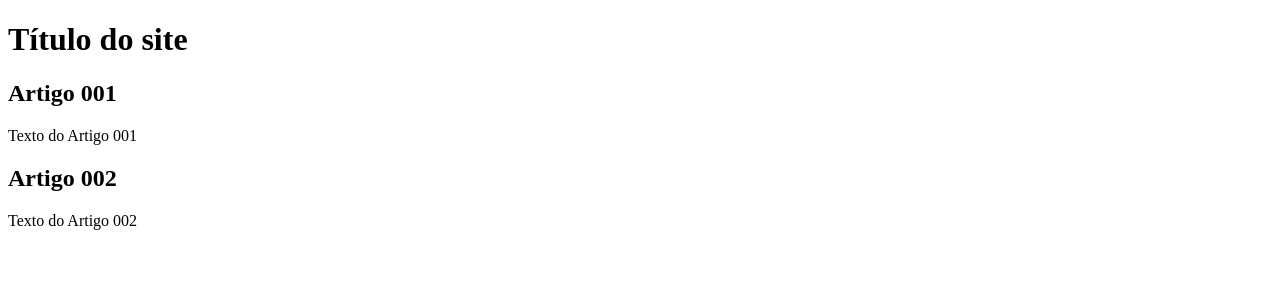
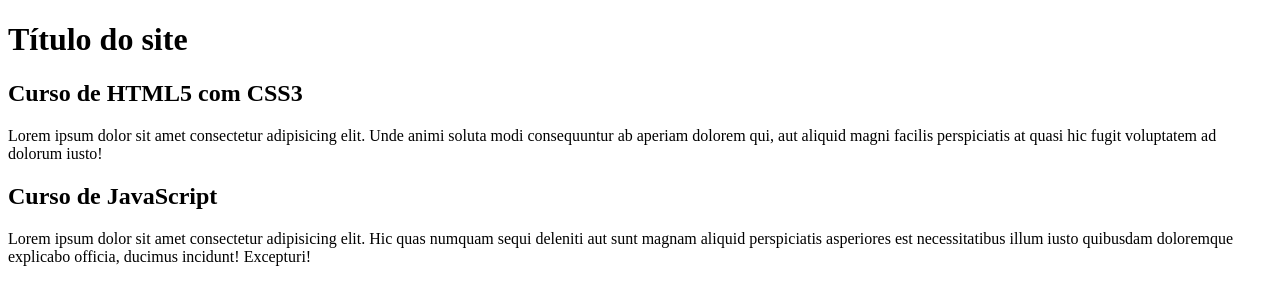
Before and after one commit to Almeidadp/Projeto-site, a plain HTML site: page index.html in a window 1280 px wide. Drawn offline with Linux system fonts and the light colour scheme.

Commit message:
comecei a escrever o conteudo

```diff
--- a/index.html
+++ b/index.html
@@ -8,17 +8,15 @@
 <body>
     <main>
         <header>
-            <h1>
-                Título do site
-            </h1>
+            <h1>Título do site</h1>
         </header>
         <article>
-            <h2>Artigo 001</h2>
-            <p>Texto do Artigo 001</p>
+            <h2>Curso de HTML5 com CSS3</h2>
+            <p>Lorem ipsum dolor sit amet consectetur adipisicing elit. Unde animi soluta modi consequuntur ab aperiam dolorem qui, aut aliquid magni facilis perspiciatis at quasi hic fugit voluptatem ad dolorum iusto!</p>
         </article>
         <article>
-            <h2>Artigo 002</h2>
-            <p>Texto do Artigo 002</p>
+            <h2>Curso de JavaScript</h2>
+            <p>Lorem ipsum dolor sit amet consectetur adipisicing elit. Hic quas numquam sequi deleniti aut sunt magnam aliquid perspiciatis asperiores est necessitatibus illum iusto quibusdam doloremque explicabo officia, ducimus incidunt! Excepturi!</p>
         </article>
     </main>
 
```
